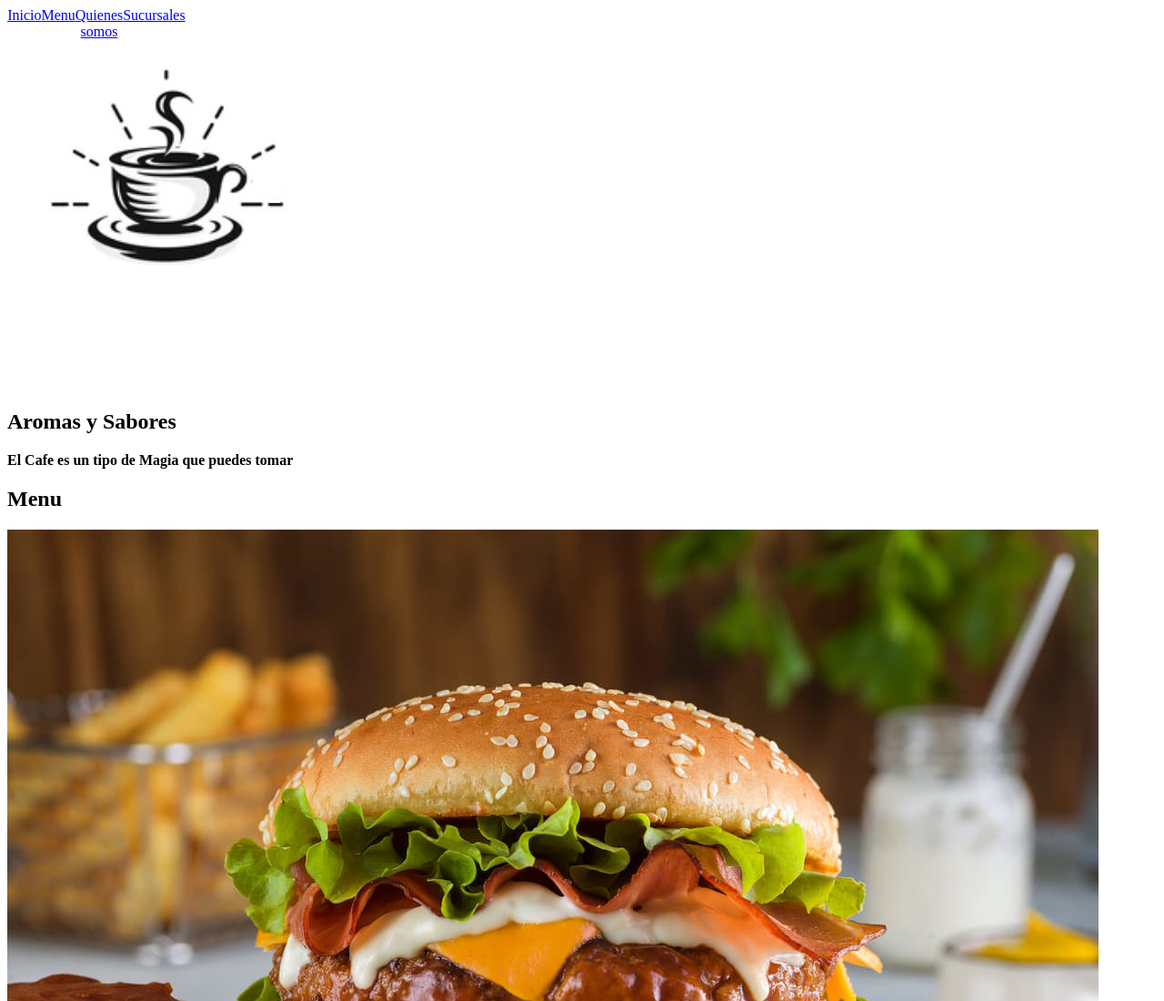
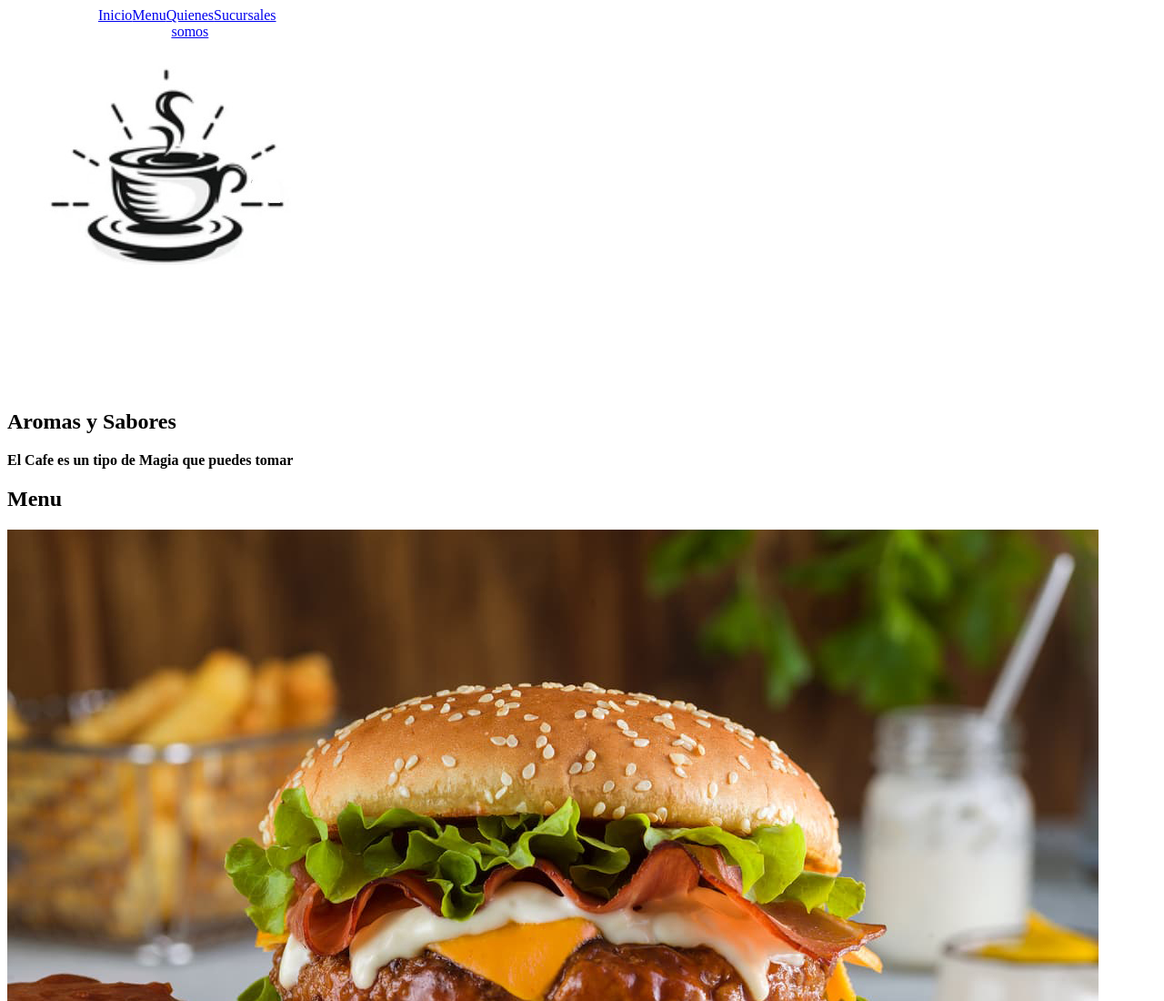
Before and after one commit to Angelika080905/practica-cafeteria.index, a plain HTML site: page index.html in a window 1280 px wide. Shown: the top 1100 px of the page at 91% size. Drawn offline with Linux system fonts and the light colour scheme; files whose address does not match are found by name.

Commit message:
actualizacion

```diff
--- a/stylecaf.css
+++ b/stylecaf.css
@@ -8,16 +8,15 @@ header {
 }
 nav{
     display:flex;
-    justify-content: :space-between;
-    align-
+    justify-content:space-between;
     width: 40%;
 }
 .logo{
-    width: 1%;x;
+    width: 100px;
 
 }
 
 
 .presentacion{
-    background-img:url("img\fondocafeteria.jpg");
+    background-image:url("img\fondocafeteria.jpg");
 }
```
